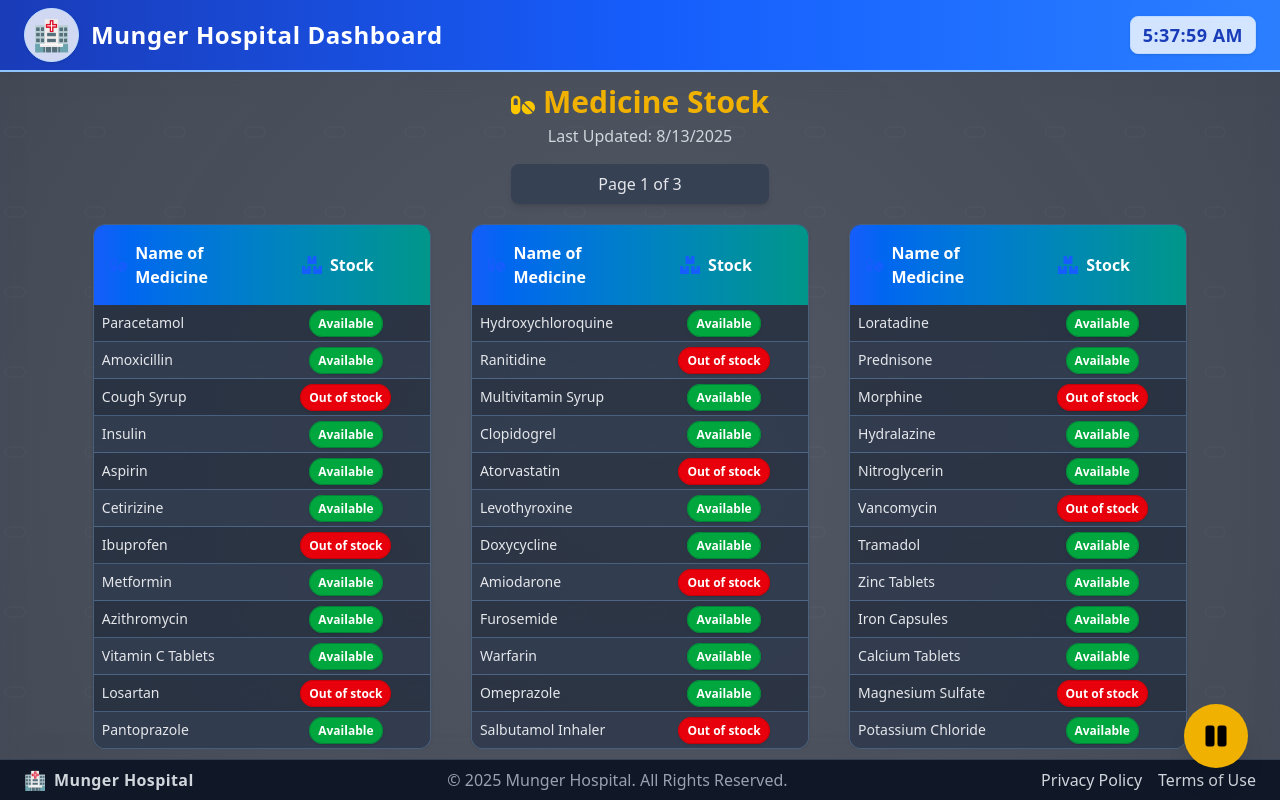
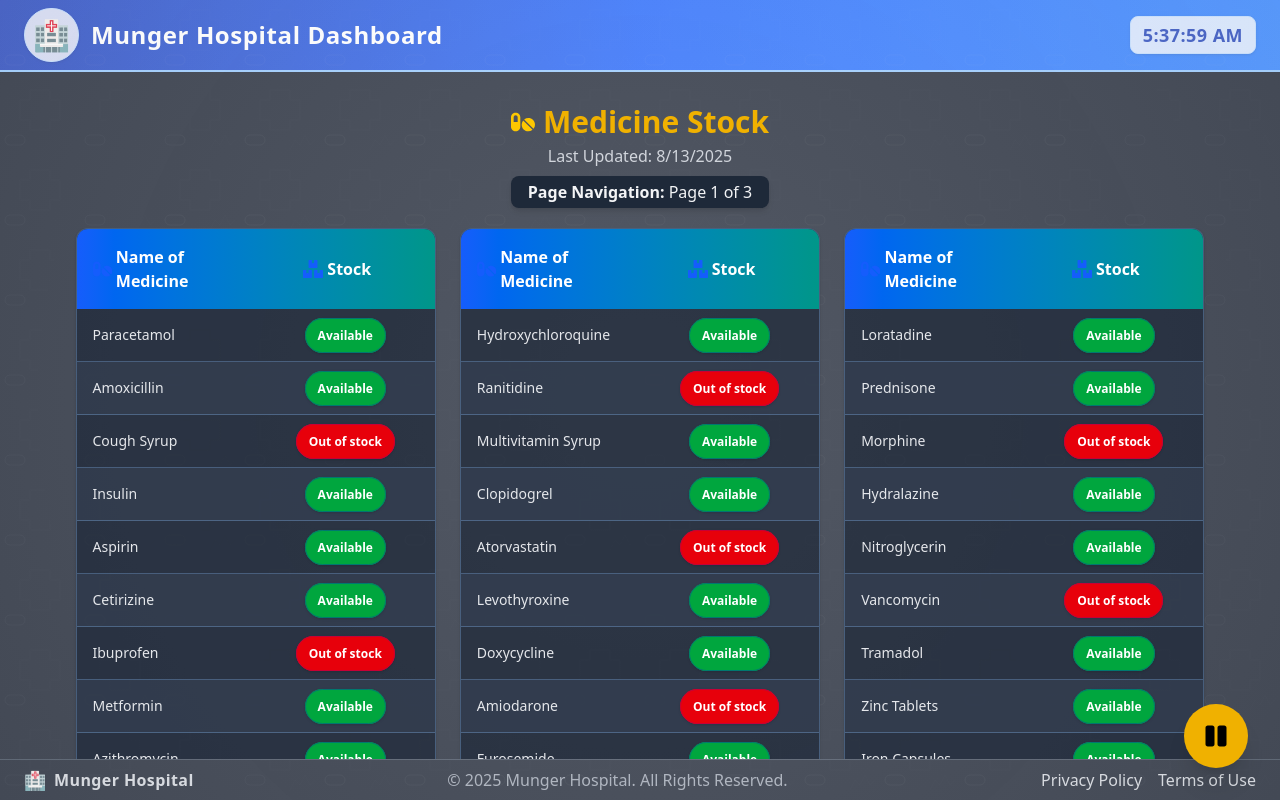
Before and after one commit to Pranavkumar2025/Hospital_DashBoard, a React (Vite) app: page /medicine in a window 1280 px wide. Built offline with nearby package versions, Linux system fonts and the light colour scheme.

Commit message:
New Commit

```diff
--- a/src/JsonFiles/StaffList.json
+++ b/src/JsonFiles/StaffList.json
@@ -1,11 +1,11 @@
 {
   "staff": [
-    { "name": "Ramesh Kumar", "role": "Nurse", "shift": "Morning", "status": "Present", "department": "General Ward" },
-    { "name": "Sita Devi", "role": "Cleaner", "shift": "Evening", "status": "Present", "department": "ICU" },
-    { "name": "Arjun Patel", "role": "Receptionist", "shift": "Night", "status": "Absent", "department": "Front Desk" },
-    { "name": "Vikram Das", "role": "Lab Technician", "shift": "Morning", "status": "Present", "department": "Pathology" },
-    { "name": "Anita Sharma", "role": "Pharmacist", "shift": "Evening", "status": "Present", "department": "Pharmacy" },
-    { "name": "Rahul Verma", "role": "Security Guard", "shift": "Night", "status": "Present", "department": "Main Gate" }
+    { "name": "Ramesh Kumar", "role": "Nurse", "shift": "Morning", "status": "On Duty", "department": "General Ward" },
+    { "name": "Sita Devi", "role": "Cleaner", "shift": "Evening", "status": "On Duty", "department": "ICU" },
+    { "name": "Arjun Patel", "role": "Receptionist", "shift": "Night", "status": "On Leave", "department": "Front Desk" },
+    { "name": "Vikram Das", "role": "Lab Technician", "shift": "Morning", "status": "On Duty", "department": "Pathology" },
+    { "name": "Anita Sharma", "role": "Pharmacist", "shift": "Evening", "status": "On Duty", "department": "Pharmacy" },
+    { "name": "Rahul Verma", "role": "Security Guard", "shift": "Night", "status": "On Duty", "department": "Main Gate" }
 
   ]
 }
--- a/src/pages/MedicinePage.jsx
+++ b/src/pages/MedicinePage.jsx
@@ -32,15 +32,12 @@ export default function MedicinePage({ currentSlide = 0 }) {
     slides.push(columns);
   }
 
-  return (
-    <div
-      className={`relative min-h-screen flex flex-col items-center ${
-        is4K ? "p-8" : "p-3"
-      }`}
-    >
+  return is4K ? (
+    // ----------- 4K VERSION -----------
+    <div className="p-12 min-h-screen flex flex-col items-center bg-gray-900 text-gray-200">
       {/* Layer 1: Glassmorphism background */}
       <div
-        className="absolute inset-0 bg-white/20 backdrop-blur-md z-0"
+        className="absolute inset-0 bg-white/20 z-0"
         style={{ backgroundImage: "radial-gradient(circle at 50% 50%, rgba(255, 255, 255, 0.1), rgba(128, 128, 128, 0.05))" }}
       />
 
@@ -58,15 +55,118 @@ export default function MedicinePage({ currentSlide = 0 }) {
           >
             <g fill="none" stroke="rgba(200, 200, 200, 0.3)" strokeWidth="1">
               <path d="M30 10h20v10h10v20h-10v10H30V40H20V20h10z" />
-              <rect
-                x="5"
-                y="55"
-                width="20"
-                height="10"
-                rx="5"
-                ry="5"
-                stroke="currentColor"
-              />
+              <rect x="5" y="55" width="20" height="10" rx="5" ry="5" stroke="currentColor" />
+              <polyline points="50,70 55,60 60,65 65,55 70,65 75,60" />
+            </g>
+          </pattern>
+        </defs>
+        <rect width="100%" height="100%" fill="url(#medical-pattern)" />
+      </svg>
+
+      {/* Content wrapper */}
+      <div className="relative z-10 w-full flex flex-col items-center max-w-[90vw] min-w-[1200px]">
+        {/* Header */}
+        <div className="text-center mb-16 max-w-[2200px]">
+          <h1 className="text-[6rem] font-bold leading-tight text-yellow-500 flex items-center justify-center">
+            <FaPills className="mr-8 text-yellow-400 text-[5rem]" />
+            Medicine Stock
+          </h1>
+          <p className="mt-6 text-[3rem] text-gray-300 font-medium">
+            Last Updated: {new Date().toLocaleDateString()}
+          </p>
+          <div className="mt-4 text-[2.5rem] text-gray-100 bg-gray-800 px-6 py-2 rounded-lg shadow-md">
+            <span className="font-semibold"></span> Page {currentSlide + 1} of {slides.length}
+          </div>
+        </div>
+
+        {/* Slide content */}
+        <div className="overflow-x-auto w-full flex justify-center max-h-[80vh]">
+          <AnimatePresence mode="wait">
+            <motion.div
+              key={currentSlide}
+              initial={{ opacity: 0, scale: 0.96 }}
+              animate={{ opacity: 1, scale: 1 }}
+              exit={{ opacity: 0, scale: 1.04 }}
+              transition={{ duration: 0.6, ease: "easeInOut" }}
+              className="grid grid-cols-3 gap-12 max-w-[90vw]"
+            >
+              {slides[currentSlide].map((col, colIndex) => (
+                <div
+                  key={colIndex}
+                  className="rounded-[2vw] shadow-lg bg-gray-800/70 border border-blue-300/30 overflow-hidden"
+                >
+                  {/* Column header */}
+                  <div className="grid grid-cols-2 text-white font-bold bg-gradient-to-r from-blue-600 to-teal-600 text-[3rem] p-12">
+                    <div className="flex items-center">
+                      <FaPills className="mr-6 text-blue-600 text-[2.5rem]" /> Name of Medicine
+                    </div>
+                    <div className="flex items-center justify-center">
+                      <FaBoxes className="mr-6 text-blue-600 text-[2.5rem]" /> Stock
+                    </div>
+                  </div>
+
+                  {/* Items */}
+                  <div className="divide-y divide-blue-300/30">
+                    {col.map((med, i) => (
+                      <div
+                        key={i}
+                        className="grid grid-cols-2 transition-colors even:bg-gray-700/70 hover:bg-blue-900/50 text-[2.5rem]"
+                      >
+                        <div className="p-10 font-semibold text-gray-200">{med.name}</div>
+                        <div className="p-10 text-center font-bold">
+                          <span
+                            className={`px-10 py-4 rounded-full shadow-sm text-[2rem] border ${
+                              med.stock === "Available"
+                                ? "bg-teal-600 text-white border-teal-700 shadow-[0_0_8px_rgba(20,184,166,0.3)]"
+                                : "bg-rose-600 text-white border-rose-700 shadow-[0_0_8px_rgba(225,29,72,0.3)]"
+                            }`}
+                          >
+                            {med.stock}
+                          </span>
+                        </div>
+                      </div>
+                    ))}
+
+                    {/* Empty slots */}
+                    {col.length < chunkSize &&
+                      Array.from({ length: chunkSize - col.length }).map((_, idx) => (
+                        <div key={`empty-${idx}`} className="text-[2.5rem] grid grid-cols-2 even:bg-gray-700/70">
+                          <div className="p-10 text-gray-500">—</div>
+                          <div className="p-10 text-center text-gray-500">—</div>
+                        </div>
+                      ))}
+                  </div>
+                </div>
+              ))}
+            </motion.div>
+          </AnimatePresence>
+        </div>
+      </div>
+    </div>
+  ) : (
+    // ----------- LAPTOP VERSION -----------
+    <div className="p-3 md:p-6 lg:p-8 min-h-screen flex flex-col items-center bg-gray-900 text-gray-200">
+      {/* Layer 1: Glassmorphism background */}
+      <div
+        className="absolute inset-0 bg-white/20 z-0"
+        style={{ backgroundImage: "radial-gradient(circle at 50% 50%, rgba(255, 255, 255, 0.1), rgba(128, 128, 128, 0.05))" }}
+      />
+
+      {/* Layer 2: SVG medical pattern */}
+      <svg
+        className="absolute inset-0 w-full h-full opacity-[0.04] pointer-events-none z-0"
+        xmlns="http://www.w3.org/2000/svg"
+      >
+        <defs>
+          <pattern
+            id="medical-pattern"
+            patternUnits="userSpaceOnUse"
+            width="80"
+            height="80"
+          >
+            <g fill="none" stroke="rgba(200, 200, 200, 0.3)" strokeWidth="1">
+              <path d="M30 10h20v10h10v20h-10v10H30V40H20V20h10z" />
+              <rect x="5" y="55" width="20" height="10" rx="5" ry="5" stroke="currentColor" />
               <polyline points="50,70 55,60 60,65 65,55 70,65 75,60" />
             </g>
           </pattern>
@@ -77,36 +177,16 @@ export default function MedicinePage({ currentSlide = 0 }) {
       {/* Content wrapper */}
       <div className="relative z-10 w-full flex flex-col items-center max-w-[90vw]">
         {/* Header */}
-        <div
-          className={`text-center ${is4K ? "mb-16" : "mb-5"} max-w-[2200px]`}
-        >
-          <h1
-            className={`${
-              is4K ? "text-[6vw] leading-[1.2]" : "text-2xl md:text-3xl"
-            } font-extrabold text-yellow-500`}
-          >
-            <FaPills
-              className={`${
-                is4K ? "mr-8 text-[5vw] align-middle" : "mr-2 text-xl md:text-2xl"
-              } inline-block text-yellow-400`}
-            />
+        <div className="text-center mb-5 max-w-[2200px]">
+          <h1 className="text-2xl md:text-3xl font-extrabold text-yellow-500 flex items-center justify-center">
+            <FaPills className="mr-2 text-yellow-400 text-xl md:text-2xl" />
             Medicine Stock
           </h1>
-          <p
-            className={`${
-              is4K ? "text-[3vw] mt-4" : "text-sm md:text-base mt-1"
-            } text-gray-300`}
-          >
+          <p className="mt-1 text-sm md:text-base text-gray-300">
             Last Updated: {new Date().toLocaleDateString()}
           </p>
-          {/* Pagination below Last Updated */}
-          <div
-            className={`mt-4 ${
-              is4K ? "text-[2.5vw]" : "text-sm md:text-base"
-            } bg-gray-700 text-gray-200 px-6 py-2 rounded-lg shadow-md`}
-          >
-            <span className="font-semibold"></span> Page{" "}
-            {currentSlide + 1} of {slides.length}
+          <div className="mt-2 text-sm md:text-base text-gray-100 bg-gray-800 px-3 py-1 rounded-lg shadow-md">
+            <span className="font-semibold">Page Navigation:</span> Page {currentSlide + 1} of {slides.length}
           </div>
         </div>
 
@@ -115,44 +195,24 @@ export default function MedicinePage({ currentSlide = 0 }) {
           <AnimatePresence mode="wait">
             <motion.div
               key={currentSlide}
-              initial={{ opacity: 0, scale: is4K ? 0.96 : 0.98 }}
+              initial={{ opacity: 0, scale: 0.98 }}
               animate={{ opacity: 1, scale: 1 }}
-              exit={{ opacity: 0, scale: is4K ? 1.04 : 1.02 }}
-              transition={{ duration: is4K ? 0.6 : 0.4, ease: "easeInOut" }}
-              className={`${
-                is4K
-                  ? "grid grid-cols-3 gap-[4vw] max-w-[85vw]"
-                  : "grid grid-cols-1 md:grid-cols-2 lg:grid-cols-3 gap-10 max-w-[95%]"
-              }`}
+              exit={{ opacity: 0, scale: 1.02 }}
+              transition={{ duration: 0.4, ease: "easeInOut" }}
+              className="grid grid-cols-1 md:grid-cols-2 lg:grid-cols-3 gap-6 max-w-[98%]"
             >
               {slides[currentSlide].map((col, colIndex) => (
                 <div
                   key={colIndex}
-                  className={`${
-                    is4K ? "rounded-[2vw] shadow-lg" : "rounded-xl shadow-sm"
-                  } bg-gray-800/70 border border-blue-300/30 overflow-hidden`}
+                  className="rounded-xl shadow-sm bg-gray-800/70 border border-blue-300/30 overflow-hidden"
                 >
-                  {/* Column header (Enlarged and enhanced) */}
-                  <div
-                    className={`grid grid-cols-2 text-white font-bold bg-gradient-to-r from-blue-600 to-teal-600 ${
-                      is4K ? "text-[3.5vw] p-[2.5vw]" : "text-sm md:text-base p-3 md:p-4"
-                    }`}
-                  >
+                  {/* Column header */}
+                  <div className="grid grid-cols-2 text-white font-bold bg-gradient-to-r from-blue-600 to-teal-600 text-sm md:text-base p-3 md:p-4">
                     <div className="flex items-center">
-                      <FaPills
-                        className={`${
-                          is4K ? "mr-[2vw] text-[2.5vw]" : "mr-2 text-lg md:text-xl"
-                        } text-blue-600`}
-                      />{" "}
-                      Name of Medicine
+                      <FaPills className="mr-1 text-blue-600 text-lg md:text-xl" /> Name of Medicine
                     </div>
                     <div className="flex items-center justify-center">
-                      <FaBoxes
-                        className={`${
-                          is4K ? "mr-[2vw] text-[2.5vw]" : "mr-2 text-lg md:text-xl"
-                        } text-blue-600`}
-                      />{" "}
-                      Stock
+                      <FaBoxes className="mr-1 text-blue-600 text-lg md:text-xl" /> Stock
                     </div>
                   </div>
 
@@ -161,31 +221,15 @@ export default function MedicinePage({ currentSlide = 0 }) {
                     {col.map((med, i) => (
                       <div
                         key={i}
-                        className={`grid grid-cols-2 transition-colors even:bg-gray-700/70 hover:bg-blue-900/50 ${
-                          is4K ? "text-[2.5vw]" : "text-xs md:text-sm"
-                        }`}
+                        className="grid grid-cols-2 transition-colors even:bg-gray-700/70 hover:bg-blue-900/50 text-xs md:text-sm"
                       >
-                        <div
-                          className={`${
-                            is4K ? "p-[2vw] font-semibold" : "p-2 font-medium"
-                          } text-gray-200`}
-                        >
-                          {med.name}
-                        </div>
-                        <div
-                          className={`${
-                            is4K ? "p-[2vw]" : "p-2"
-                          } text-center font-bold`}
-                        >
+                        <div className="p-3 md:p-4 font-medium text-gray-200">{med.name}</div>
+                        <div className="p-3 md:p-4 text-center font-bold">
                           <span
-                            className={`${
-                              is4K
-                                ? "px-[2vw] py-[1vw] text-[2vw]"
-                                : "px-2 py-1 text-[0.7rem] md:text-xs"
-                            } rounded-full shadow-sm ${
+                            className={`px-3 py-2 rounded-full shadow-sm text-[0.7rem] md:text-xs border ${
                               med.stock === "Available"
-                                ? "bg-green-600 text-white border border-green-700 shadow-[0_0_8px_rgba(34,197,94,0.3)]"
-                                : "bg-red-600 text-white border border-red-700 shadow-[0_0_8px_rgba(239,68,68,0.3)]"
+                                ? "bg-green-600 text-white border-teal-700 shadow-[0_0_8px_rgba(20,184,166,0.3)]"
+                                : "bg-red-600 text-white border-rose-700 shadow-[0_0_8px_rgba(225,29,72,0.3)]"
                             }`}
                           >
                             {med.stock}
@@ -196,31 +240,12 @@ export default function MedicinePage({ currentSlide = 0 }) {
 
                     {/* Empty slots */}
                     {col.length < chunkSize &&
-                      Array.from({ length: chunkSize - col.length }).map(
-                        (_, idx) => (
-                          <div
-                            key={`empty-${idx}`}
-                            className={`${
-                              is4K ? "text-[2.5vw]" : "text-xs md:text-sm"
-                            } grid grid-cols-2 even:bg-gray-700/70`}
-                          >
-                            <div
-                              className={`${
-                                is4K ? "p-[2vw]" : "p-2"
-                              } text-gray-500`}
-                            >
-                              —
-                            </div>
-                            <div
-                              className={`${
-                                is4K ? "p-[2vw]" : "p-2"
-                              } text-center text-gray-500`}
-                            >
-                              —
-                            </div>
-                          </div>
-                        )
-                      )}
+                      Array.from({ length: chunkSize - col.length }).map((_, idx) => (
+                        <div key={`empty-${idx}`} className="text-xs md:text-sm grid grid-cols-2 even:bg-gray-700/70">
+                          <div className="p-3 md:p-4 text-gray-500">—</div>
+                          <div className="p-3 md:p-4 text-center text-gray-500">—</div>
+                        </div>
+                      ))}
                   </div>
                 </div>
               ))}
--- a/src/pages/StaffPage.jsx
+++ b/src/pages/StaffPage.jsx
@@ -225,7 +225,7 @@ export default function StaffPage() {
                         ? "px-8 py-4 shadow-lg text-[1.8rem]"
                         : "px-3 py-1 shadow-sm text-[0.7rem] md:text-xs"
                     } ${
-                      member.status === "Present"
+                      member.status === "On Duty"
                         ? "bg-green-600 text-white border-green-700 shadow-[0_0_8px_rgba(34,197,94,0.3)]"
                         : "bg-red-600 text-white border-red-700 shadow-[0_0_8px_rgba(239,68,68,0.3)]"
                     } transition-all duration-300`}
```
